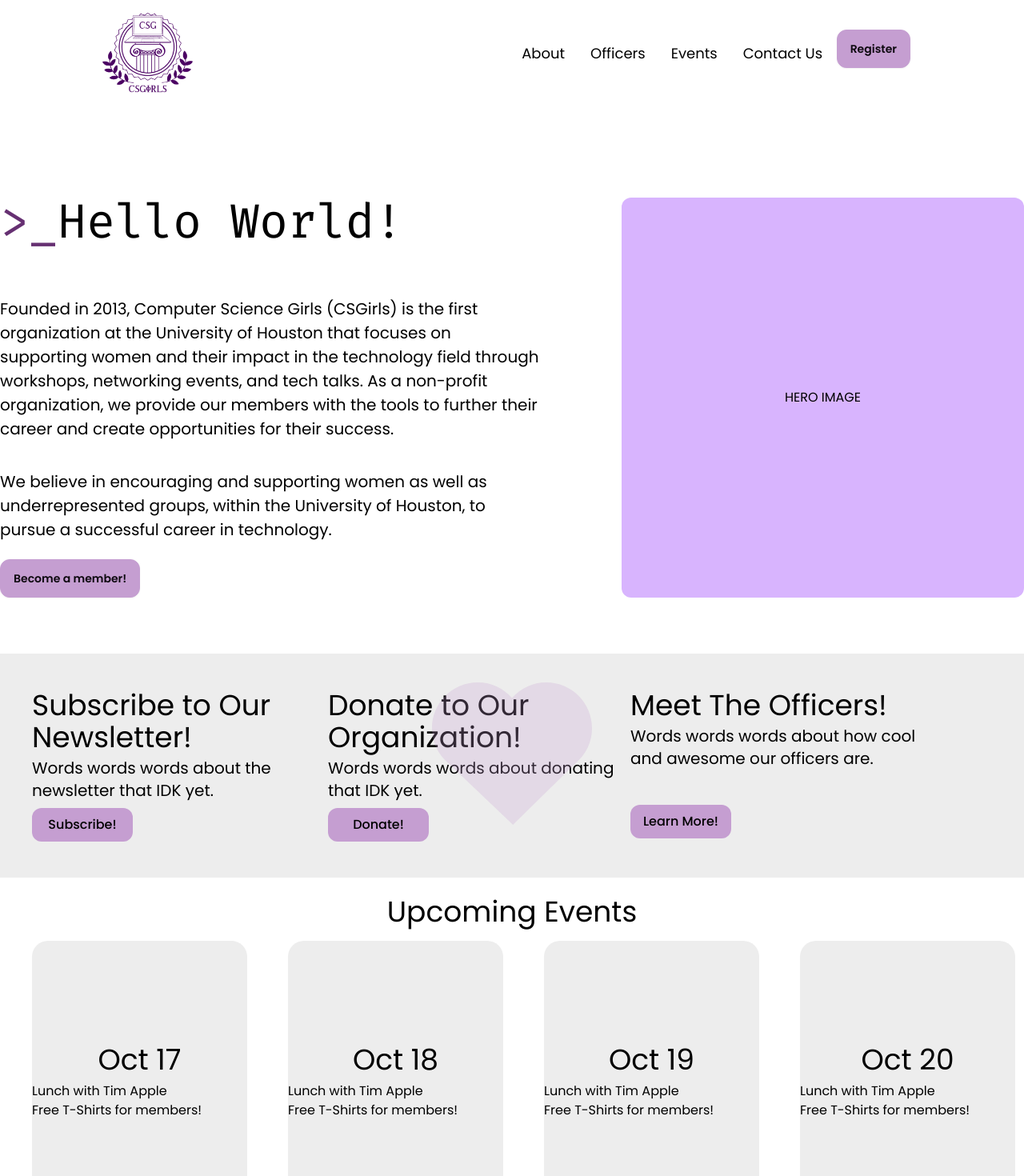
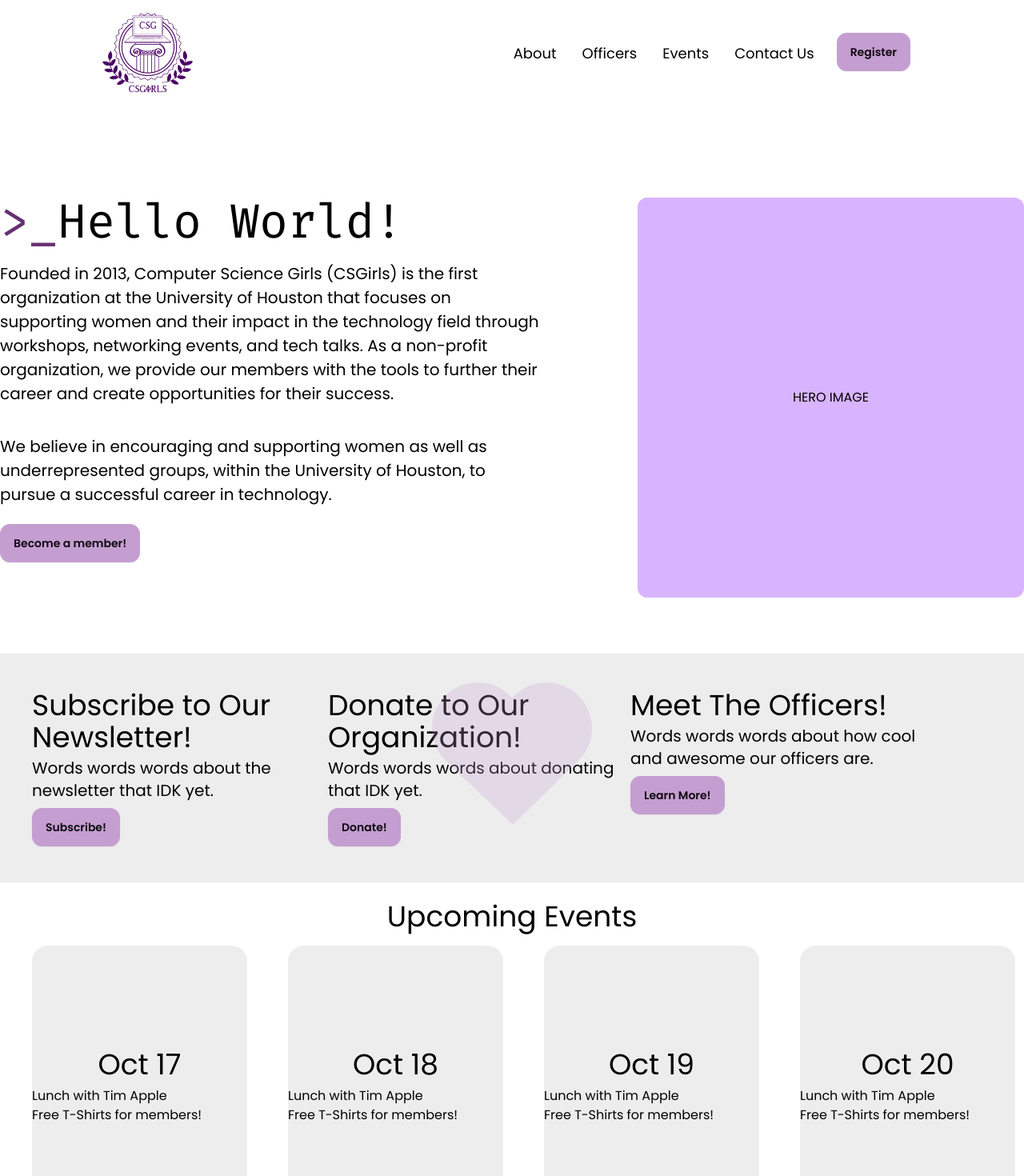
Before and after one commit to CSGirlsUH/csgirls-website, a React (Vite) app in the folder csgwebsite/: page / in a window 1280 px wide. Shown: the top 1470 px of the page at 80% size. Built offline with nearby package versions, Linux system fonts and the light colour scheme.

Commit message:
feat: Homepage beta finished, deploying to github pages

```diff
--- a/csgwebsite/package.json
+++ b/csgwebsite/package.json
@@ -1,7 +1,8 @@
 {
   "name": "csgwebsite",
   "private": true,
-  "version": "0.0.0",
+  "version": "0.1.0",
+  "homepage": "https://csgwebtest.io/",
   "type": "module",
   "scripts": {
     "dev": "vite",
--- /dev/null
+++ b/csgwebsite/src/About.tsx
@@ -0,0 +1,8 @@
+// import Navbar from "./components/Navbar";
+// import Card from "./components/Card";
+
+function About() {
+  return <div>About</div>;
+}
+
+export default About;
--- a/csgwebsite/src/App.tsx
+++ b/csgwebsite/src/App.tsx
@@ -1,4 +1,4 @@
-import react from "react";
+// import react from "react";
 import Navbar from "./components/Navbar";
 import Hero from "./components/Hero";
 import OrgActions from "./components/OrgActions";
--- a/csgwebsite/src/components/Card.tsx
+++ b/csgwebsite/src/components/Card.tsx
@@ -1,4 +1,4 @@
-import React from "react";
+// import React from "react";
 
 interface CardProps {
   date: string;
--- a/csgwebsite/src/components/Footer.tsx
+++ b/csgwebsite/src/components/Footer.tsx
@@ -1,5 +1,3 @@
-import React from "react";
-
 const Footer = () => {
   let name = "@SageCT";
   return (
--- a/csgwebsite/src/components/Hero.tsx
+++ b/csgwebsite/src/components/Hero.tsx
@@ -1,13 +1,11 @@
-import React from "react";
-
 const Hero = () => {
   return (
     <>
       {/* TODO: Add sm: breakpiont to have padding on left */}
       <div className="flex flex-row justify-between pb-[70px]">
-        <div className="flex flex-col justify-between mx-auto pr-5">
+        <div className="flex flex-col mx-auto pr-5 mr-5">
           {/* Title Text */}
-          <div className="font-firacode text-6xl text-left">
+          <div className="font-firacode text-6xl text-left pb-5">
             <h1 className="inline-block text-logopurple">{">_"}</h1>
             <h1 className="inline-block text-black">Hello World!</h1>
           </div>
@@ -28,7 +26,7 @@ const Hero = () => {
               pursue a successful career in technology.
             </p>
             <div>
-              <button className="btn btn-primary">
+              <button className="btn btn-primary normal-case">
                 <a href="">Become a member!</a>
               </button>
             </div>
--- a/csgwebsite/src/components/Navbar.tsx
+++ b/csgwebsite/src/components/Navbar.tsx
@@ -1,5 +1,3 @@
-import React, { useState } from "react";
-
 const Navbar = () => {
   return (
     <>
@@ -39,12 +37,12 @@ const Navbar = () => {
             <li className="min-w-[133px] max-h-[60px]">
               <a
                 href="#"
-                className="flex flex-column h-max-[60px] text-black p-4 hover:text-gray-500"
+                className="flex flex-column h-max-[60px] text-black p-4 pr-7 hover:text-gray-500"
               >
                 Contact Us
               </a>
             </li>
-            <button className="btn btn-primary">
+            <button className="btn btn-primary normal-case mt-1">
               <a href="#">Register</a>
             </button>
           </div>
--- a/csgwebsite/src/components/OrgActions.tsx
+++ b/csgwebsite/src/components/OrgActions.tsx
@@ -1,17 +1,17 @@
-import React from "react";
+// import React from "react";
 
 const OrgActions = () => {
   return (
     <div className="flex flex-row justify-between bg-bggray w-screen py-[45px]">
       {/* Subscribe to Our Newsletter */}
-      <div className="flex flex-col sm:ml-10 lg:ml-[200px] lg: justify-between">
+      <div className="flex flex-col content-center ml-0 sm:ml-10 lg:ml-[200px] lg:justify-between">
         <h1 className="text-left text-4xl">Subscribe to Our Newsletter!</h1>
         <div>
           <p className="text-left text-xl w-[370px] max-h-[121px] pt-1">
             Words words words about the newsletter that IDK yet.
           </p>
 
-          <button className="flex justify-center items-center font-medium h-[42px] w-[126px] mt-2 bg-buttonpurple rounded-xl">
+          <button className="btn btn-primary normal-case mt-2">
             <a href="#">Subscribe!</a>
           </button>
         </div>
@@ -26,7 +26,7 @@ const OrgActions = () => {
             Words words words about donating that IDK yet.
           </p>
 
-          <button className="flex justify-center items-center font-medium h-[42px] w-[126px] mt-2 bg-buttonpurple rounded-xl">
+          <button className="btn btn-primary normal-case mt-2">
             <a href="#">Donate!</a>
           </button>
         </div>
@@ -40,14 +40,16 @@ const OrgActions = () => {
       </div>
 
       {/* Meet the Officers */}
-      <div className="flex flex-col mr-[250px] pl-2">
-        <h1 className="text-left text-4xl">Meet The Officers!</h1>
+      <div className="flex flex-col content-center mr-[250px] pl-2 ">
+        <h1 className="text-left text-4xl w-44 md:w-[370px]">
+          Meet The Officers!
+        </h1>
         <div>
           <p className="text-left text-xl w-[370px] max-h-[121px] pt-1">
             Words words words about how cool and awesome our officers are.
           </p>
 
-          <button className="flex justify-center items-center font-medium h-[42px] w-[126px] lg:mt-2 sm:mt-11 bg-buttonpurple rounded-xl">
+          <button className="btn btn-primary normal-case mt-1 md:mt-2">
             <a href="#">Learn More!</a>
           </button>
         </div>
--- a/csgwebsite/src/components/UpEvents.tsx
+++ b/csgwebsite/src/components/UpEvents.tsx
@@ -1,4 +1,3 @@
-import React from "react";
 import Card from "./Card";
 
 const UpEvents = () => {
@@ -22,7 +21,7 @@ const UpEvents = () => {
           Upcoming Events
         </h1>
         {/* Events Carousel */}
-        <div className="p-4 flex items-center justify-start overflow-x-auto hover:overflow-scroll">
+        <div className="p-4 flex items-center justify-start overflow-x-auto overflow-y-hidden hover:overflow-x-scroll">
           <Card optional="ml-6" date={items[0][0]} items={items[0][1]}></Card>
           {items.slice(1).map((item, index) => (
             <Card key={index} date={item[0]} items={item[1]} />
```
